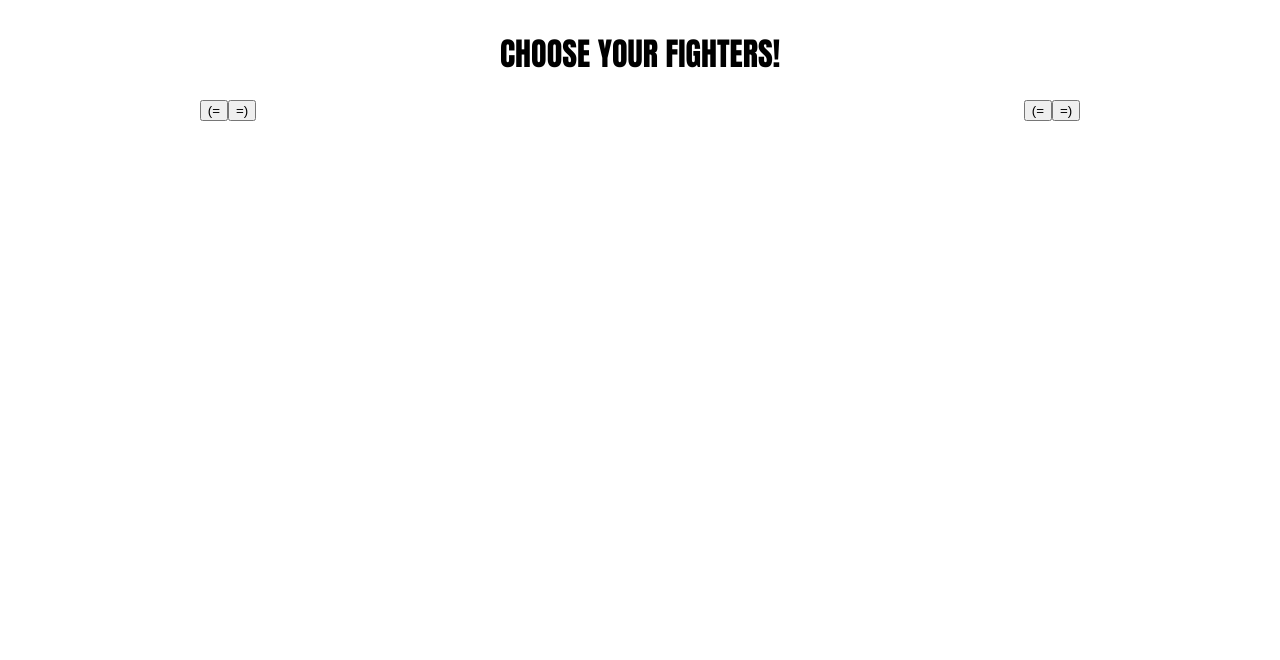
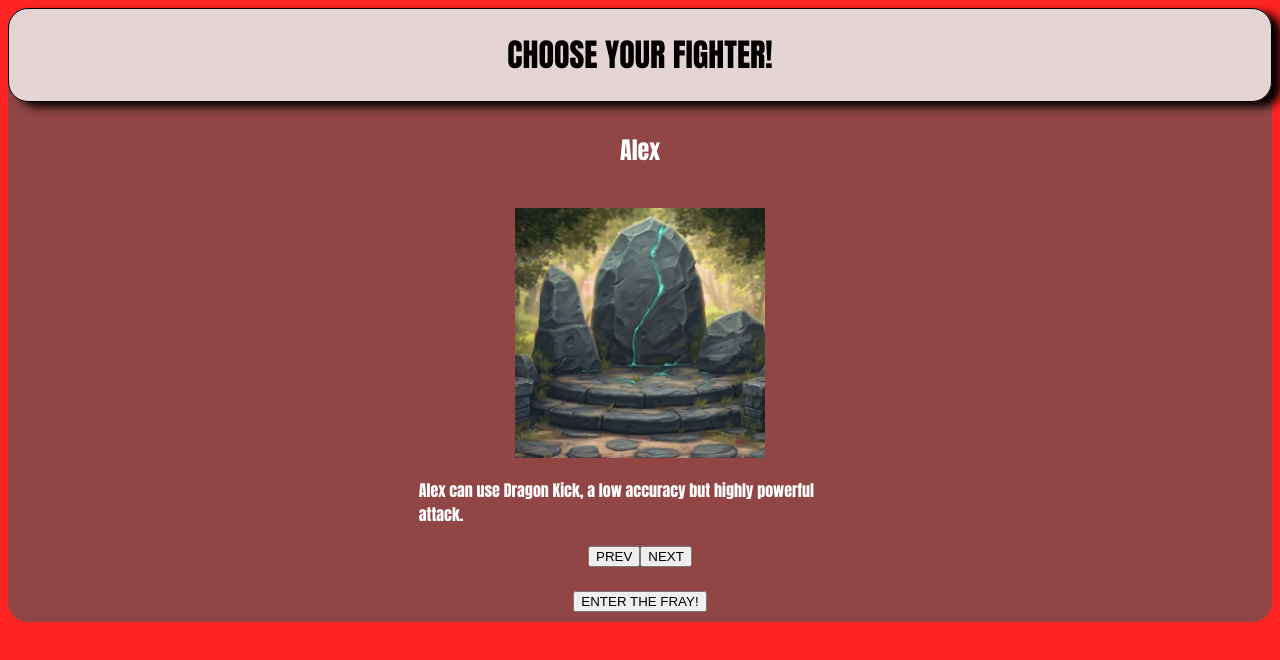
Before and after one commit to DogBoneZone/B.I.G-Fight, a plain HTML site: page B.I.G Fight/index.html in a window 1280 px wide. Drawn offline with Linux system fonts and the light colour scheme.

Commit message:
initial commit with changes

```diff
--- a/B.I.G Fight/fightstyle.css
+++ b/B.I.G Fight/fightstyle.css
@@ -1,3 +1,16 @@
+/* ----------------------------
+    Global
+------------------------------- */
+html {
+    font-family: Impact, Haettenschweiler, 'Arial Narrow Bold', sans-serif;
+}
+
+
+
+
+/* ----------------------------
+    Status Bars
+------------------------------- */
 
 .fightPageContainer {
     display: flex;
--- a/B.I.G Fight/index.html
+++ b/B.I.G Fight/index.html
@@ -4,7 +4,7 @@
     <meta charset="UTF-8">
     <meta http-equiv="X-UA-Compatible" content="IE=edge">
     <meta name="viewport" content="width=device-width, initial-scale=1.0">
-    <script src="script.js" defer></script>
+    <script type="module" src="script.js" defer></script>
     <link rel="stylesheet" href="style.css"></link>
     <title>B.I.G Fight!</title>
 </head>
@@ -12,25 +12,18 @@
     <div class="screenContainer">
         <div class="directionsHeader">
             <h1>
-                CHOOSE YOUR FIGHTERS!
+                CHOOSE YOUR FIGHTER!
             </h1>
         </div>
         <div class="characterScreen">
-            <div class="fighter1">
-                <div class="fighterProfile"></div>
+            <div class="fighterSelect">
+                <div class="fighterProfile" data-active-index="0" data-active-character="Alex"></div>
                 <div class="selectButtons">
-                    <button type="button">(=</button>
-                    <button type="button">=)</button>
+                    <button type="button" class="select" data-btn-direction="decrease">PREV</button>
+                    <button type="button" class="select" data-btn-direction="increase">NEXT</button>
                 </div>
-            </div>
-            <div class="centerLogo">
-
-            </div>
-            <div class="fighter2">
-                <div class="fighterProfile"></div>
-                <div class="selectButtons">
-                    <button type="button">(=</button>
-                    <button type="button">=)</button>
+                <div>
+                    <button type="button" id="beginFight">ENTER THE FRAY!</button>
                 </div>
             </div>
         </div>
--- a/B.I.G Fight/script.js
+++ b/B.I.G Fight/script.js
@@ -1,6 +1,5 @@
-// Create Fighter Objects
-
-function createCharacters() {
+// returns new character objects
+export function createCharacters() {
     class Fighter {
         constructor(data) {
             this.name = data.name
@@ -22,22 +21,31 @@ function createCharacters() {
         }
     }
 
+    // Fighter List Data
     const fighterList = [
         {
-            name: 'Alex H.',
+            name: 'Alex',
             img: './images/fighters/parallel.jpg',
             special: {name: 'Dragon Kick', dmg: 5, acc: 40},
             info: 'Alex can use Dragon Kick, a low accuracy but highly powerful attack.'
         },
 
         {
-            name: 'Andrew S.',
-            img: './images/fighters/parallel.jpg',
+            name: 'Andrew',
+            img: './images/fighters/andrewbuff.jpg',
             special: {name: 'Flash Stomp', dmg: 3, acc: 65},
             info: 'Andrew can use a quick stomp attack for moderate damage and accuracy.'
+        },
+
+        {
+            name: 'Colin',
+            img: './images/fighters/colinthemachine.png',
+            special: {name: 'Bio-Hack', dmg: 3, acc: 65},
+            info: 'Colin initiates an elaborate hacking technique that allows him to deal extra damage over time.'
         }
     ]
 
+    // Create Fighter Objects
     let fighterObjects = []
     for (let fighter of fighterList) {
         let newFighter = new Fighter(fighter)
@@ -46,11 +54,54 @@ function createCharacters() {
     return fighterObjects
 }
 
+// returns div element for fighter profile cards
+function createFighterCards(fighters) {
+    let fighterCards = []
+    for (let fighter of fighters) {
+        let card = document.createElement('div')
+        card.classList.add('characterCard')
+        card.id = `${(fighter.name).toLowerCase()}-card`
+        card.dataset.activeIndex = fighters.indexOf(fighter)
+        card.innerHTML = fighter.card
+        fighterCards.push(card)
+    }
 
+    return fighterCards
+}
 
-// Creates profile card div
-// for (let fighter of fighterObjects) {
-//     let card = document.createElement('div')
-//     card.style.classList.add('characterCard')
-//     card.innerHTML = fighter.card
-// }
+// returns active fighter profile
+function setCharacterCard(fighterCards, newIndex) {
+    if (newIndex > fighterCards.length - 1) {newIndex = 0}
+    else if (newIndex < 0) {newIndex = fighterCards.length - 1}
+
+    let card = fighterCards[newIndex]
+    document.querySelector('.fighterProfile').append(card)
+}
+
+// add listeners to buttons
+function addListeners() {
+    // fighter select buttons
+    let selectBtns = [...document.querySelectorAll(".select")]
+
+    for (let btn of selectBtns) {
+        btn.addEventListener('click', () => {
+            let currentIndex = Number(document.querySelector('.characterCard').dataset.activeIndex)
+            let newIndex = btn.dataset.btnDirection == 'increase' ? currentIndex + 1 : currentIndex - 1
+            console.log(newIndex)
+            setCharacterCard(createFighterCards(createCharacters()), newIndex)
+            document.querySelector('.characterCard').remove()
+        })
+    }
+
+    // Begin Fight Button
+    document.querySelector('#beginFight').addEventListener('click', () => {
+        sessionStorage.setItem('selectedCharacter', document.querySelector('.characterCard').dataset.activeIndex)
+        sessionStorage.setItem('rivalCharacter', Math.floor(Math.random() * createCharacters.length))
+        window.location.href = "fight-page.html"
+    })
+
+}
+
+// execute functions
+setCharacterCard(createFighterCards(createCharacters()), 0)
+addListeners()
--- a/B.I.G Fight/style.css
+++ b/B.I.G Fight/style.css
@@ -3,6 +3,7 @@
  ----------------------------------- */
 html {
     font-family: Impact, Haettenschweiler, 'Arial Narrow Bold', sans-serif;
+    background-color: rgb(255, 36, 36);
 }
 
 h1 {
@@ -16,6 +17,15 @@ h1 {
 .screenContainer {
     display: flex;
     flex-direction: column;
+    background: rgba(87, 87, 87, 0.651);
+    border-radius: 20px;
+}
+
+.directionsHeader {
+    border: 1px solid;
+    border-radius: 20px;
+    background-color: rgba(255, 255, 255, 0.767);
+    box-shadow: 10px 5px 10px;
 }
 
 .characterScreen {
@@ -23,16 +33,26 @@ h1 {
     flex-direction: row;
     justify-content: space-around;
     align-items: center;
+    color: white;
 }
 
 .selectButtons {
     display: flex;
     flex-direction: row;
-    justify-content: space-between;
+    justify-content: center;
+}
+
+.fighterSelect {
+    display: flex;
+    flex-direction: column;
+    align-items: center;
+    gap: 20px;
+    padding: 10px;
+    width: 35%;
 }
 
 .fighterProfile {
-    text-align: center;
+    text-align: left;
 }
 
 .fighterProfile img {
@@ -40,10 +60,9 @@ h1 {
     width: 250px;
 }
 
-/* .characterCard {
-    display: none;
-} */
-
-.characterCard .active {
-    display: unset;
+.characterCard {
+    display: flex;
+    flex-direction: column;
+    align-items: center;
+    gap: 20px;
 }
```
Also changed, not shown: B.I.G Fight/battle.js (added, +17 -0 lines), B.I.G Fight/fight-page.html (+4 -1 lines), B.I.G Fight/images/elements/bossLogo.webp (added), B.I.G Fight/images/fighters/andrewbuff.jpg (added), B.I.G Fight/images/fighters/colinthemachine.png (added).
